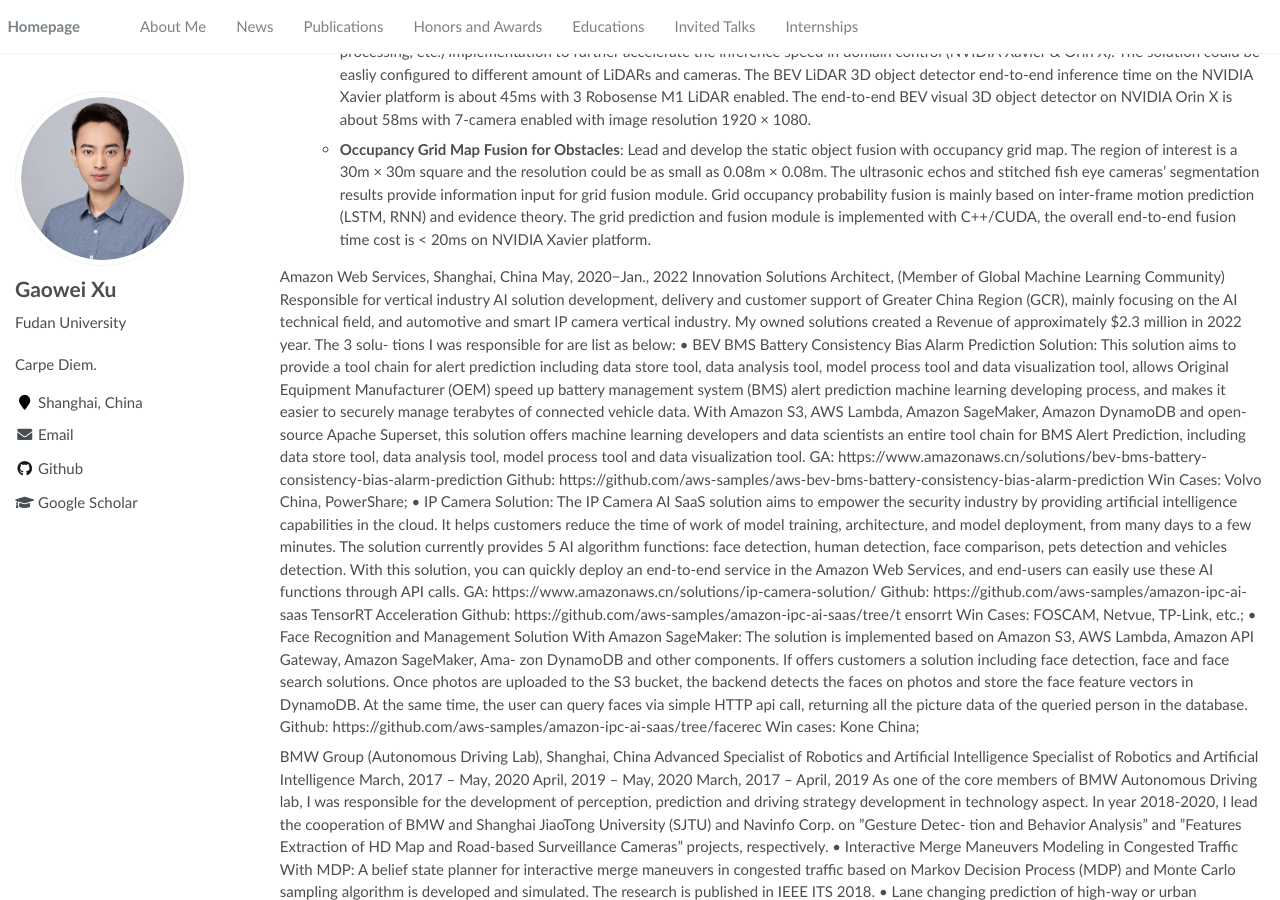
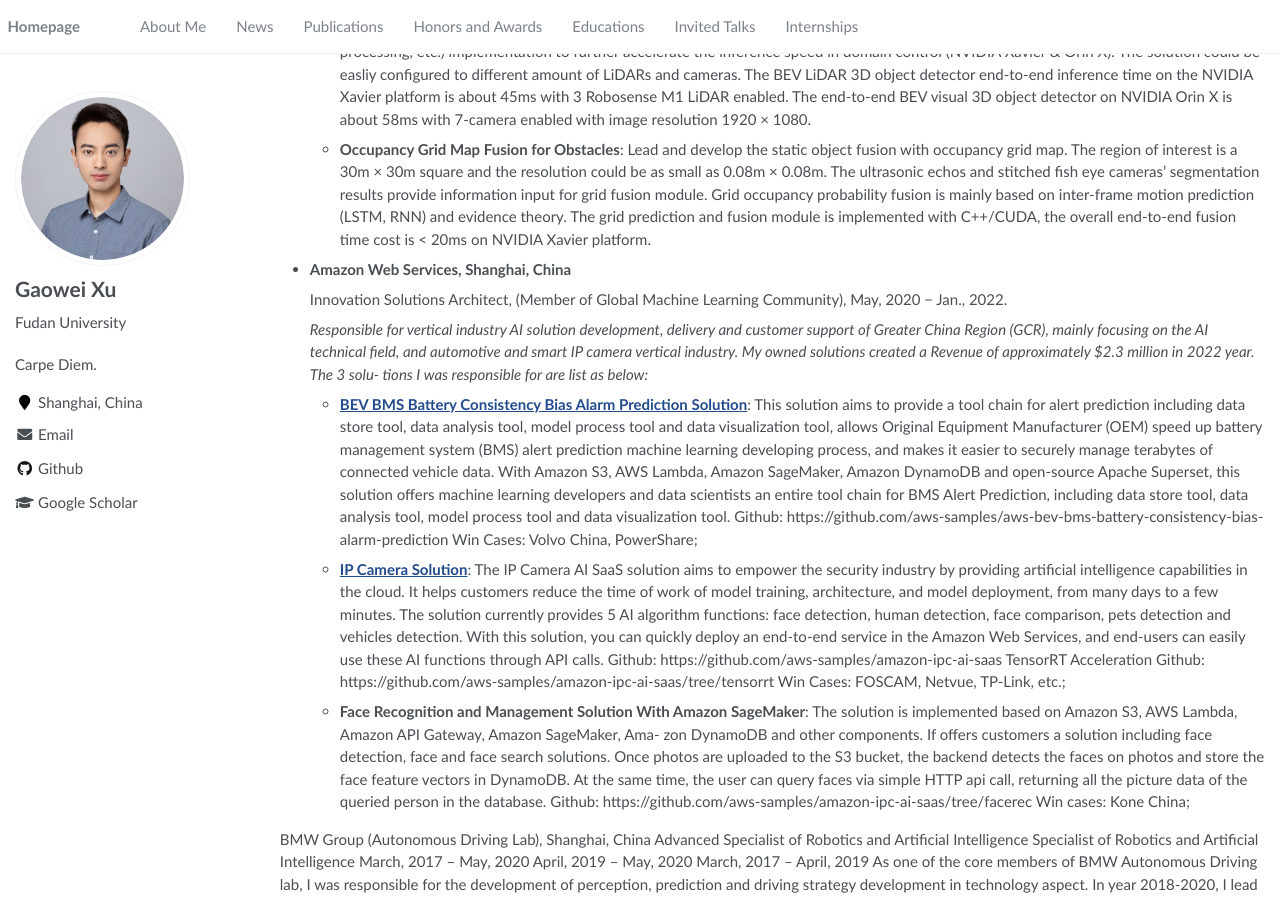
Before and after one commit to gaowexu/gaowexu.github.io, a Jekyll site: the page built from _pages/about.md, in a window 1280 px wide and 900 px high, scrolled down 3040 px. Built offline with Jekyll 4.4.1, drawn with Linux system fonts in a browser that asks for light colours.

Commit message:
update aws

```diff
--- a/_pages/about.md
+++ b/_pages/about.md
@@ -113,17 +113,24 @@ If you are interested in my research, please feel free to contact me via email.
 
   - **Occupancy Grid Map Fusion for Obstacles**: Lead and develop the static object fusion with occupancy grid map. The region of interest is a 30m × 30m square and the resolution could be as small as 0.08m × 0.08m. The ultrasonic echos and stitched fish eye cameras’ segmentation results provide information input for grid fusion module. Grid occupancy probability fusion is mainly based on inter-frame motion prediction (LSTM, RNN) and evidence theory. The grid prediction and fusion module is implemented with C++/CUDA, the overall end-to-end fusion time cost is < 20ms on NVIDIA Xavier platform.
 
-Amazon Web Services, Shanghai, China May, 2020−Jan., 2022 Innovation Solutions Architect, (Member of Global Machine Learning Community)
-Responsible for vertical industry AI solution development, delivery and customer support of Greater China Region (GCR), mainly focusing on the AI technical field, and automotive and smart IP camera vertical industry. My owned solutions created a Revenue of approximately $2.3 million in 2022 year. The 3 solu- tions I was responsible for are list as below:
-• BEV BMS Battery Consistency Bias Alarm Prediction Solution: This solution aims to provide a tool chain for alert prediction including data store tool, data analysis tool, model process tool and data visualization tool, allows Original Equipment Manufacturer (OEM) speed up battery management system (BMS) alert prediction machine learning developing process, and makes it easier to securely manage terabytes of connected vehicle data. With Amazon S3, AWS Lambda, Amazon SageMaker, Amazon DynamoDB and open-source Apache Superset, this solution offers machine learning developers and data scientists an entire tool chain for BMS Alert Prediction, including data store tool, data analysis tool, model process tool and data visualization tool.
-GA: https://www.amazonaws.cn/solutions/bev-bms-battery-consistency-bias-alarm-prediction Github: https://github.com/aws-samples/aws-bev-bms-battery-consistency-bias-alarm-prediction Win Cases: Volvo China, PowerShare;
-• IP Camera Solution: The IP Camera AI SaaS solution aims to empower the security industry by providing artificial intelligence capabilities in the cloud. It helps customers reduce the time of work of model training, architecture, and model deployment, from many days to a few minutes. The solution currently provides 5 AI algorithm functions: face detection, human detection, face comparison, pets detection and vehicles detection. With this solution, you can quickly deploy an end-to-end service in the Amazon Web Services, and end-users can easily use these AI functions through API calls.
-GA: https://www.amazonaws.cn/solutions/ip-camera-solution/
-Github: https://github.com/aws-samples/amazon-ipc-ai-saas
-TensorRT Acceleration Github: https://github.com/aws-samples/amazon-ipc-ai-saas/tree/t ensorrt
-Win Cases: FOSCAM, Netvue, TP-Link, etc.;
-• Face Recognition and Management Solution With Amazon SageMaker: The solution is implemented based on Amazon S3, AWS Lambda, Amazon API Gateway, Amazon SageMaker, Ama- zon DynamoDB and other components. If offers customers a solution including face detection, face and face search solutions. Once photos are uploaded to the S3 bucket, the backend detects the faces on photos and store the face feature vectors in DynamoDB. At the same time, the user can query faces via simple HTTP api call, returning all the picture data of the queried person in the database. Github: https://github.com/aws-samples/amazon-ipc-ai-saas/tree/facerec
-Win cases: Kone China;
+- **Amazon Web Services, Shanghai, China**
+
+  Innovation Solutions Architect, (Member of Global Machine Learning Community), May, 2020 − Jan., 2022.
+
+  _Responsible for vertical industry AI solution development, delivery and customer support of Greater China Region (GCR), mainly focusing on the AI technical field, and automotive and smart IP camera vertical industry. My owned solutions created a Revenue of approximately $2.3 million in 2022 year. The 3 solu- tions I was responsible for are list as below:_
+
+  - **[BEV BMS Battery Consistency Bias Alarm Prediction Solution](https://www.amazonaws.cn/solutions/bev-bms-battery-consistency-bias-alarm-prediction)**: This solution aims to provide a tool chain for alert prediction including data store tool, data analysis tool, model process tool and data visualization tool, allows Original Equipment Manufacturer (OEM) speed up battery management system (BMS) alert prediction machine learning developing process, and makes it easier to securely manage terabytes of connected vehicle data. With Amazon S3, AWS Lambda, Amazon SageMaker, Amazon DynamoDB and open-source Apache Superset, this solution offers machine learning developers and data scientists an entire tool chain for BMS Alert Prediction, including data store tool, data analysis tool, model process tool and data visualization tool.
+    Github: https://github.com/aws-samples/aws-bev-bms-battery-consistency-bias-alarm-prediction
+    Win Cases: Volvo China, PowerShare;
+
+  - **[IP Camera Solution](https://www.amazonaws.cn/solutions/ip-camera-solution/)**: The IP Camera AI SaaS solution aims to empower the security industry by providing artificial intelligence capabilities in the cloud. It helps customers reduce the time of work of model training, architecture, and model deployment, from many days to a few minutes. The solution currently provides 5 AI algorithm functions: face detection, human detection, face comparison, pets detection and vehicles detection. With this solution, you can quickly deploy an end-to-end service in the Amazon Web Services, and end-users can easily use these AI functions through API calls.
+    Github: https://github.com/aws-samples/amazon-ipc-ai-saas
+    TensorRT Acceleration Github: https://github.com/aws-samples/amazon-ipc-ai-saas/tree/tensorrt
+    Win Cases: FOSCAM, Netvue, TP-Link, etc.;
+
+  - **Face Recognition and Management Solution With Amazon SageMaker**: The solution is implemented based on Amazon S3, AWS Lambda, Amazon API Gateway, Amazon SageMaker, Ama- zon DynamoDB and other components. If offers customers a solution including face detection, face and face search solutions. Once photos are uploaded to the S3 bucket, the backend detects the faces on photos and store the face feature vectors in DynamoDB. At the same time, the user can query faces via simple HTTP api call, returning all the picture data of the queried person in the database.
+    Github: https://github.com/aws-samples/amazon-ipc-ai-saas/tree/facerec
+    Win cases: Kone China;
 
 BMW Group (Autonomous Driving Lab), Shanghai, China
 Advanced Specialist of Robotics and Artificial Intelligence Specialist of Robotics and Artificial Intelligence
```
